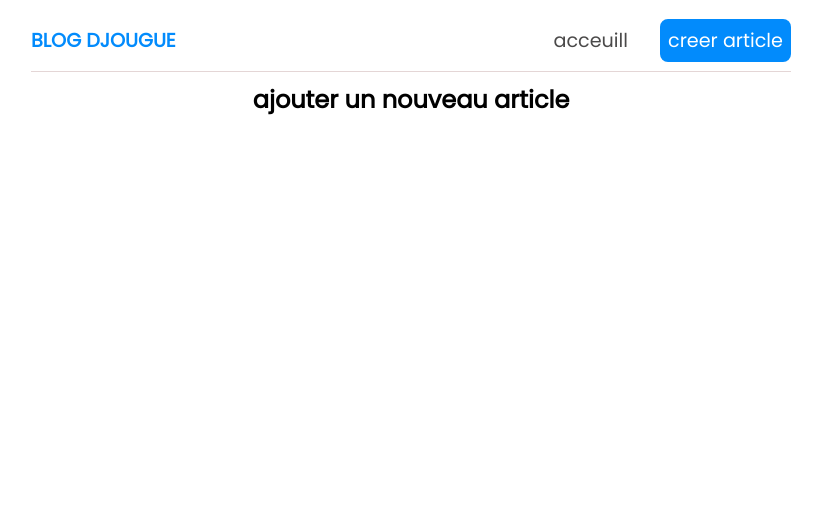
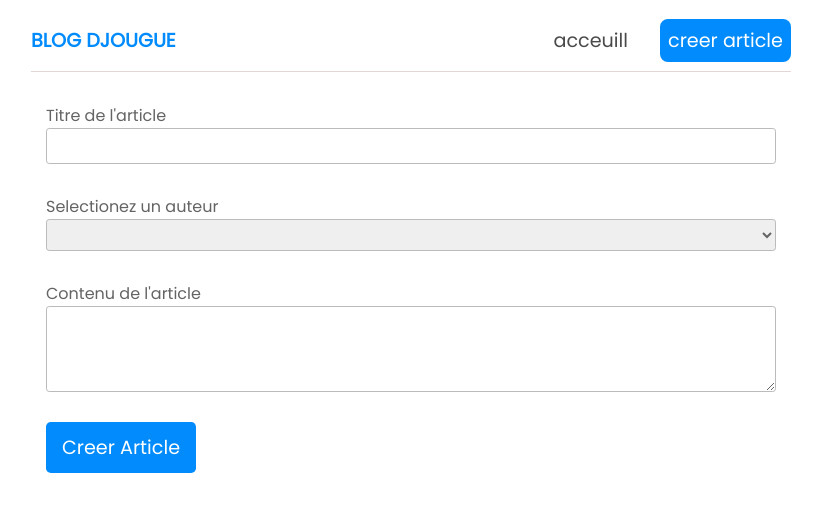
Before and after one commit to cartogra/react-pour-debutant-et-creation-d-un-bloc, a React (Create React App) app: page /Add in a window 1280 px wide. Shown: the top 512 px of the page, without its empty margins (229-1051 px from the left). Built offline with nearby package versions, Linux system fonts and the light colour scheme.

Commit message:
ajout d'article

```diff
--- a/src/Add.js
+++ b/src/Add.js
@@ -1,10 +1,71 @@
-const Add = () => {
+import { useState } from "react";
+
+const Ajouter = () => {
+    const [title, setTitle] = useState('');
+    const [author, setAuthor] = useState('');
+    const [body, setBody] = useState('');
+    const [isLoading, setIsLoading] = useState(false);
+
+    const HandleBlogAdding = (e) => {
+        e.preventDefault();
+        const tmp_date = new Date().toISOString().split('T');
+        const date = `${tmp_date[0]} ${tmp_date[1]}`;
+        const blog = { title, author, body, date }
+        setIsLoading(true);
+        fetch('http://localhost:8000/blogs',
+        {
+            method: 'POST',
+            headers: { 'Content-Type': 'application/json'},
+            body: JSON.stringify(blog)
+        }
+        ).then( () => {
+            console.log('article ajouter avec succes.');
+            setIsLoading(false);
+        })
+    }
+
     return (
-        <div className="create">
-            <h2>ajouter un nouveau article</h2>
+        <div className="create-blog">
+            <form onSubmit={ HandleBlogAdding } className="form">
+                <div className="form-group">
+                    <label htmlFor="title">Titre de l'article</label>
+                    <input
+                        type="text"
+                        className="form-control"
+                        id="title"
+                        value={title}
+                        onChange={ (e) => setTitle(e.target.value) }
+                        required />
+                </div>
+                <div className="form-group">
+                    <label htmlFor="author">Selectionez un auteur</label>
+                    <select
+                        required
+                        className="form-control"
+                        id="author"
+                        value={author}
+                        onChange={ (e) => setAuthor(e.target.value) }>
+                        <option value=""></option>
+                        <option value="Djougue">Djougue</option>
+                        <option value="Christelle">Christelle</option>
+                    </select>
+                </div>
+                <div className="form-group">
+                    <label htmlFor="body">Contenu de l'article</label>
+                    <textarea
+                    required
+                    value={body}
+                    onChange={ (e) => setBody(e.target.value) }
+                    className="form-control textarea"
+                    id="body" rows="10"></textarea>
+                </div>
+                <div className="form-group">
+                    { !isLoading && <button type="submit" className="btn-create">Creer Article</button>}
+                    { isLoading && <button type="submit" className="btn-create" disabled>En cour de traitement ...</button>}
+                </div>
+            </form>
         </div>
-
      );
 }
 
-export default Add;
+export default Ajouter;
--- a/src/App.js
+++ b/src/App.js
@@ -10,7 +10,7 @@ import {
 } from "react-router-dom";
 import Add from './Add';
 import BlogDetail from './BlogDetail';
-
+import NotFound from  './NotFound';
 function App() {
 
   return (
@@ -23,6 +23,7 @@ function App() {
                 <Route path="/" element={<Home />}/>
                 <Route path="/Add" element={<Add />}/>
                 <Route path="/blogs/:id" element={<BlogDetail />}/>
+                <Route path="*" element={<NotFound />}/>
               </Routes>
 
         </div>
--- a/src/BlogList.js
+++ b/src/BlogList.js
@@ -13,7 +13,7 @@ const BlogList = ({blogs, title, handleDelete}) => {
                 <Link to={`/blogs/${blog.id}`} className="blog-titre">{blog.title}</Link>
                 <small className="blog-publication-date">publier le: {blog.date}</small>
                 <p className="blog-author">publire par: {blog.author}</p>
-
+                <button onClick={() => handleDelete(blog.id)}>suprimer article</button>
             </div>
 
             ))
--- a/src/Home.js
+++ b/src/Home.js
@@ -5,6 +5,7 @@ import useFetch from "./useFetch";
 const Home = () => {
 
 const{data:blogs, isLoading, error} = useFetch('http://localhost:5500/src/data/db.json');
+
     return (
         <div className="home">
             {error && <div>{error}</div>}
--- /dev/null
+++ b/src/NotFound.js
@@ -0,0 +1,14 @@
+import { Link } from "react-router-dom";
+
+const NotFound = () => {
+    return (
+        <div className="404">
+            <h2>Ooooops.....</h2>
+            <p>la page que vous essaye d'acceder n'exste pas</p>
+            <Link to='/'>Aller a la page d'accueil.....</Link>
+
+        </div>
+    );
+}
+
+export default NotFound;
```
